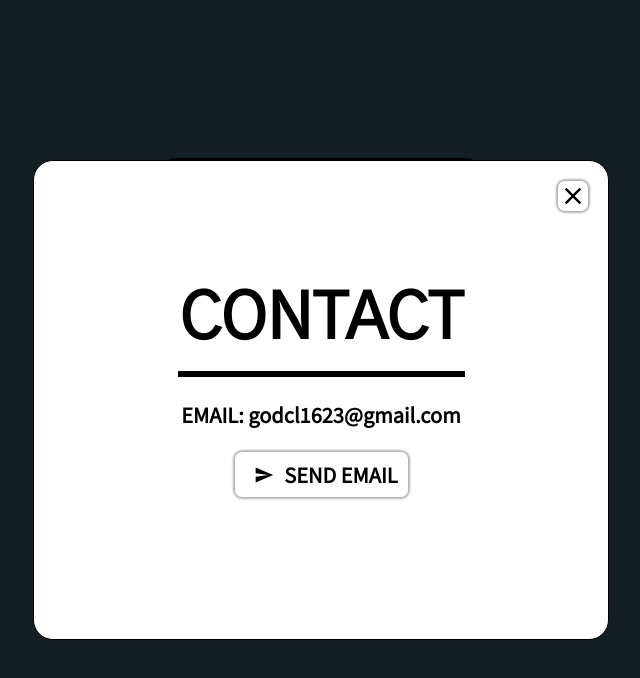
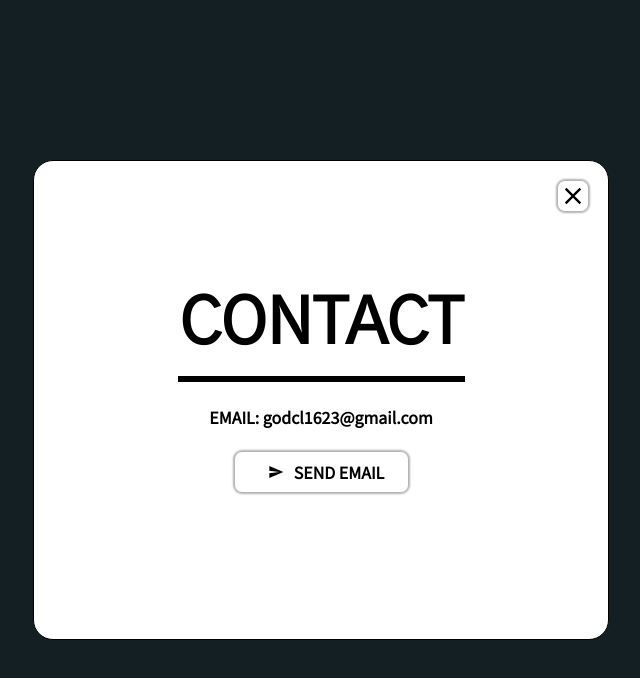
Before and after one commit to godcl1623/portfolio, a React (Create React App) app: page / in a window 1280 px wide. Both pictures are taken after a click on the button "CONTACT". Shown: the top 678 px of the page, without its empty margins (319-959 px from the left). Built offline with nearby package versions, Linux system fonts and the light colour scheme.

Commit message:
develop - Contact, BodySection 미디어 쿼리 적용

```diff
--- a/src/components/App.js
+++ b/src/components/App.js
@@ -55,6 +55,7 @@ const App = () => (
             --margin-bottom: 0;
             --padding: 30px;
             --background-width: 100%;
+            --modal-align: space-between;
           }
         }
         ${mediaQuery.setMq[0]} {
@@ -70,6 +71,7 @@ const App = () => (
             --margin-bottom: 3px;
             --padding: 40px;
             --background-width: 100%;
+            --modal-align: space-between;
           }
         }
         ${mediaQuery.setMq[1]} {
@@ -85,6 +87,7 @@ const App = () => (
             --margin-bottom: 5px;
             --padding: 50px;
             --background-width: 80%;
+            --modal-align: space-between;
           }
         }
         ${mediaQuery.setMq[2]} {
@@ -100,6 +103,7 @@ const App = () => (
             --margin-bottom: 7px;
             --padding: 50px;
             --background-width: 80%;
+            --modal-align: space-between;
           }
         }
         ${mediaQuery.setMq[3]} {
@@ -115,6 +119,7 @@ const App = () => (
             --margin-bottom: 7px;
             --padding: 60px;
             --background-width: 80%;
+            --modal-align: center;
           }
         }
         ${mediaQuery.setMq[4]} {
@@ -130,6 +135,7 @@ const App = () => (
             --margin-bottom: 7px;
             --padding: 60px;
             --background-width: 80%;
+            --modal-align: center;
           }
         }
         h1 {
--- a/src/components/core/Main.js
+++ b/src/components/core/Main.js
@@ -48,7 +48,7 @@ const Main = () => {
 
   useEffect(() => {
     let index = 0;
-    if (target.current) {
+    if (target.current !== null) {
       const typing = () => {
         target.current.textContent += content[index];
         index += 1;
@@ -97,7 +97,7 @@ const Main = () => {
           opacity: 0;
           transition: all 0.3s;
 
-          *:not(.header-container *) {
+          *:not(.header-container *, .intro) {
             margin: 20px;
           }
 
--- a/src/components/modal/Modal.js
+++ b/src/components/modal/Modal.js
@@ -48,6 +48,9 @@ const Modal = props => {
         border: 1px solid black;
         border-radius: 20px;
         width: ${props.modalState ? styleWidth : 0};
+        @media (max-width: 899px) {
+          width: 100%;
+        }
         height: ${props.modalState ? styleHeight : 0};
         ${flex.vertical}
         background: white;
--- a/src/components/modal/contact/Contact.js
+++ b/src/components/modal/contact/Contact.js
@@ -19,7 +19,6 @@ const Contact = () => {
         width: 100%;
         height: 100%;
         opacity: ${modalState ? '100%' : '0'};
-        transition: all 0.3s;
       `}
     >
       <h1>CONTACT</h1>
@@ -30,11 +29,7 @@ const Contact = () => {
           width: 50%;
         `}
       />
-      <p
-        css={css`
-          font-size: 20px;
-        `}
-      >EMAIL: godcl1623@gmail.com</p>
+      <p>EMAIL: godcl1623@gmail.com</p>
       <a
         href="mailto:godcl1623@gmail.com"
         css={css`
@@ -48,11 +43,8 @@ const Contact = () => {
             margin: 20% 0;
             padding: 6% 4%;
             ${flex.horizontal.center}
-            width: 80%;
+            width: 90%;
             min-width: 173px;
-            // border: 1px solid transparent;
-            // border-radius: 5px;
-            font-size: 20px;
             * {
               margin: 0 10px;
             }
--- a/src/components/modal/projects/layouts/BodySection.js
+++ b/src/components/modal/projects/layouts/BodySection.js
@@ -2,7 +2,7 @@ import React from 'react';
 import { useSelector, useDispatch } from 'react-redux';
 /** @jsxImportSource @emotion/react */
 import { css } from '@emotion/react';
-import { flex } from '../../../../styles/presets';
+import { flex, mediaQuery } from '../../../../styles/presets';
 import { selectedHeader, imageContainer, iconContainer } from '../../../../modules/customfunctions';
 import { A } from '../../../../styles/elementsPreset';
 import DividePara from '../../../utils/DividePara';
@@ -57,7 +57,7 @@ const BodySection = props => {
             // min-height: 50px;
             width: 1.2vw;
             height: 1.2vw;
-            background: rgba(255, 255, 255, 0.1);
+            background: rgba(255, 255, 255, 0.3);
             cursor: pointer;
             :hover {
               filter: brightness(0.9);
@@ -87,7 +87,10 @@ const BodySection = props => {
         display: flex;
         flex-direction: column;
         align-items: center;
-        justify-content: ${document.documentElement.offsetHeight > 1440 ? 'center' : 'space-between'};
+        justify-content: space-between;
+        @media (min-height: 1440px) and (max-width: 2559px) {
+          justify-content: center;
+        }
       `}
     >
       { selectedHeader(props.header) }
@@ -106,6 +109,9 @@ const BodySection = props => {
       <div css={css`
         margin-bottom: 50px;
         width: 80%;
+        p {
+          font-size: calc(var(--p) * 1.15);
+        }
       `}>
         <DividePara paragraphs={props.comments} projects={true} />
       </div>
@@ -125,7 +131,6 @@ const BodySection = props => {
         className="page-indicator"
         css={css`
           min-height: 50px;
-          border: 1px solid black;
           ${flex.horizontal.center}
           position: fixed;
           left: 50%;
```
